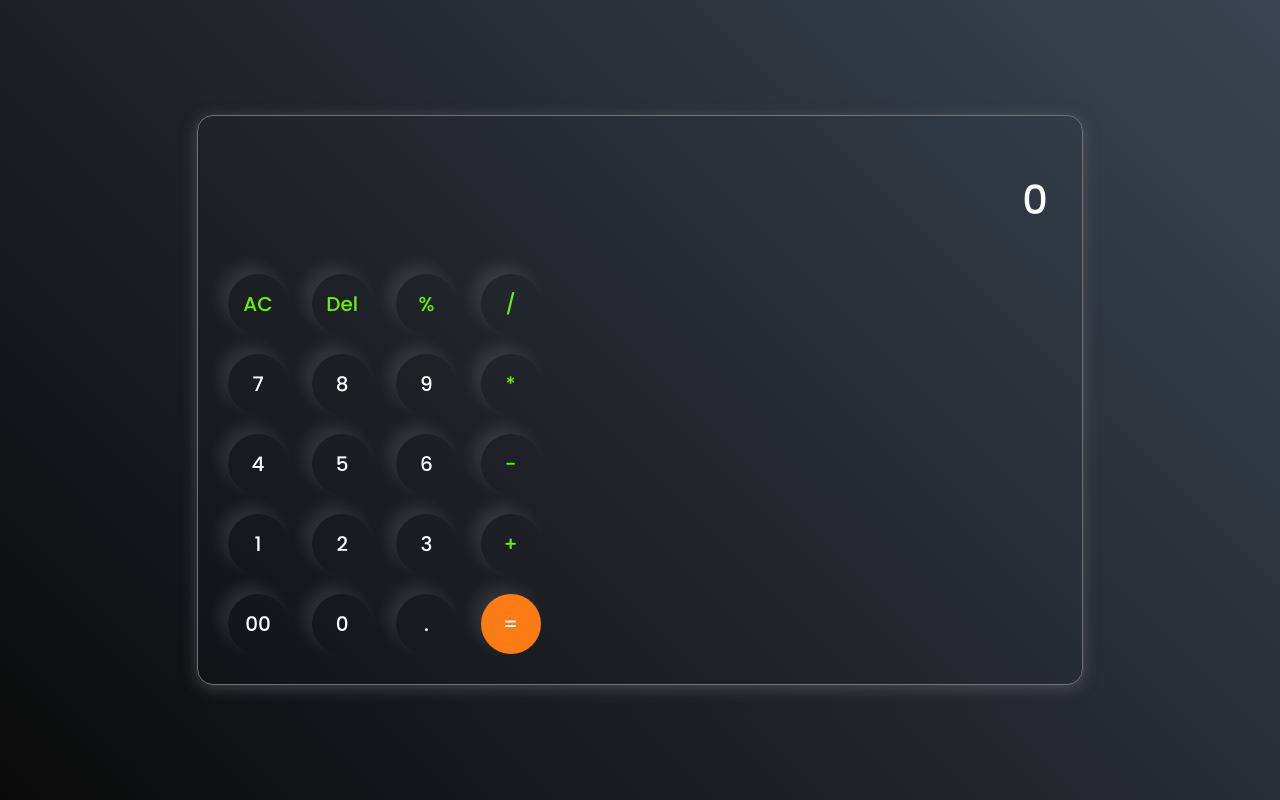
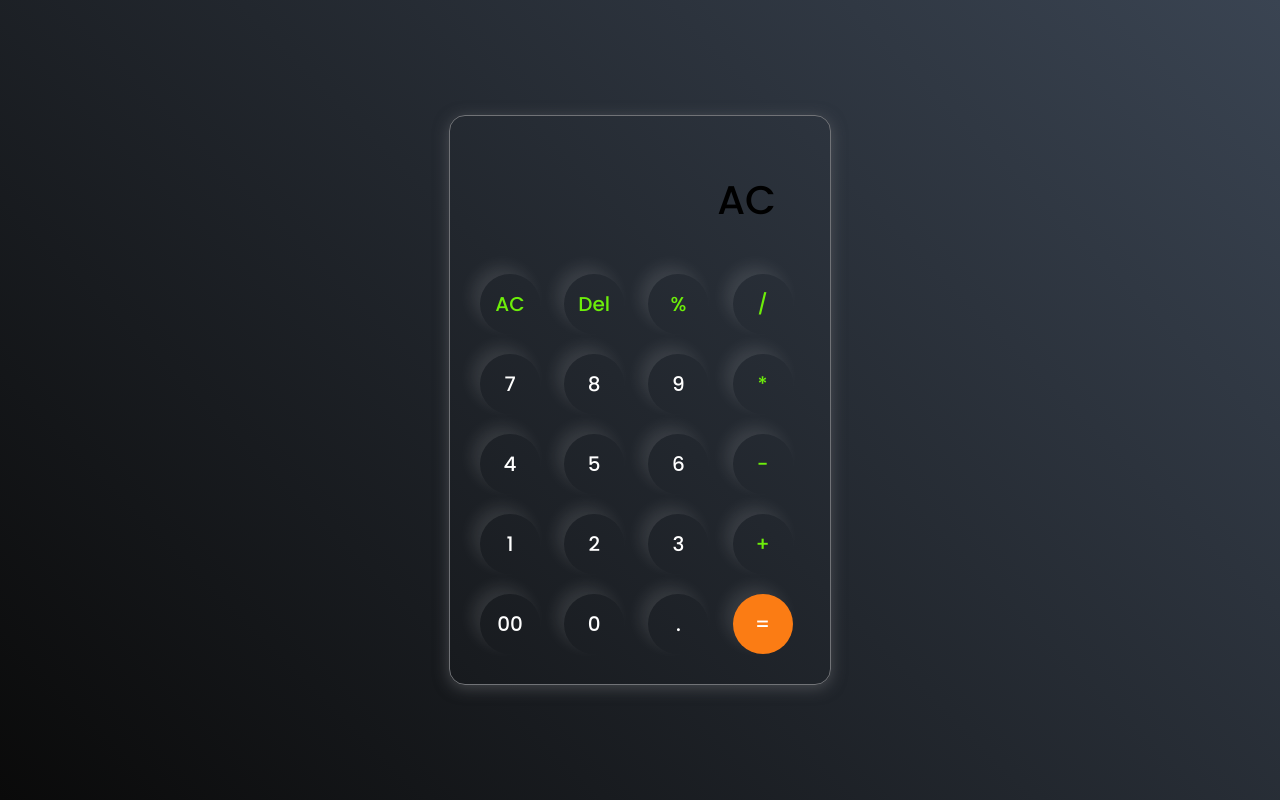
Before and after one commit to shubzcode/Web-development-2023, a plain HTML site: page Calculator/index.html in a window 1280 px wide. Both pictures are taken after a click on the button "AC". Drawn offline with Linux system fonts and the light colour scheme.

Commit message:
calculator

```diff
--- a/Calculator/index.html
+++ b/Calculator/index.html
@@ -8,7 +8,7 @@
 </head>
 <body>
     <div class="calculator">
-        <input type="text" placeholder="0">
+        <input type="text" placeholder="0" id="inputBox">
         <div>
             <button class="operator">AC</button>
             <button class="operator">Del</button>
--- a/Calculator/script.js
+++ b/Calculator/script.js
@@ -1,5 +1,15 @@
-let inpute = document.getElementById('inputBox');
-let button = document.querySelectorAll ('button');
+let input = document.getElementById('inputBox');
+let buttons = document.querySelectorAll('button');
 
 let string = "";
-let arr = Array.from(button);
+let arr = Array.from(buttons);
+arr.forEach(button => {
+    button.addEventListener('click', (e) =>{
+        if(e.target.innerHTML == '='){
+            string = eval(string);
+            input.value = string;
+        }
+        string += e.target.innerHTML;
+        input.value = string;
+    })
+})
--- a/Calculator/style.css
+++ b/Calculator/style.css
@@ -22,7 +22,7 @@ body{
     box-shadow: 0px 3px 15px rgba(113, 115, 119, 0.5);
 }
 input{
-    width: 100%;
+    width: 320px;
     border: none;
     padding: 24px;
     margin: 10px;
```
